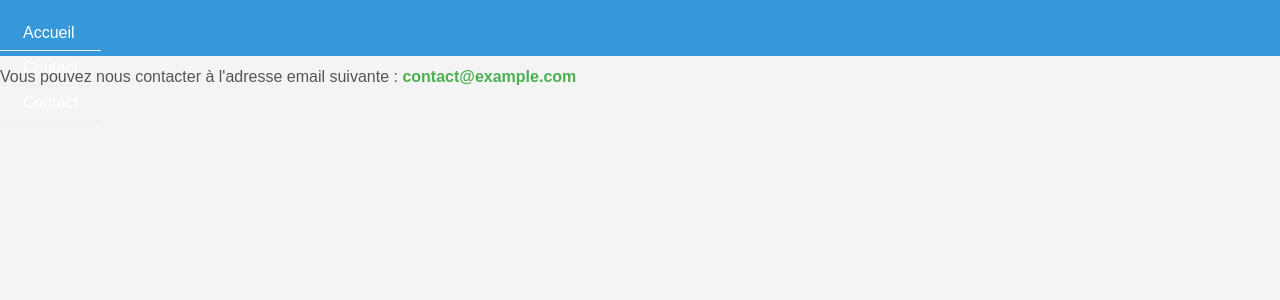
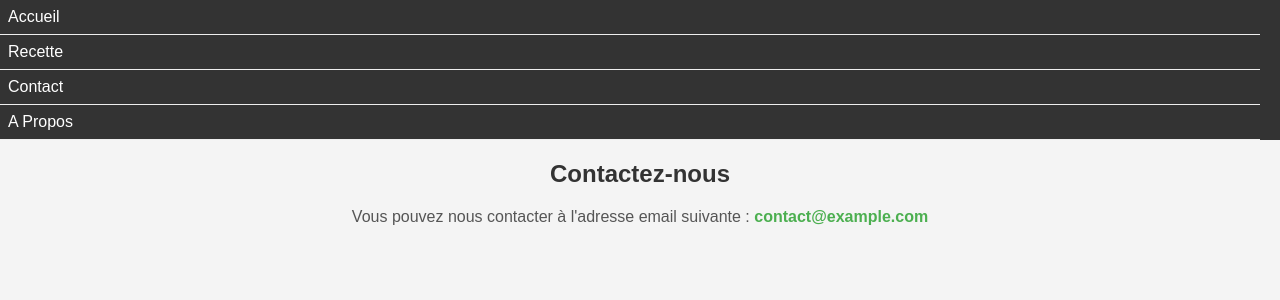
Before and after one commit to EstebanCardoso44/DEV-Recipe-FRONTEND, a React (Create React App) app in the folder front-end/: page /Contact in a window 1280 px wide. Shown: the top 300 px of the page. Built offline with nearby package versions, Linux system fonts and the light colour scheme.

Commit message:
navbar terminé

```diff
--- a/front-end/src/App.css
+++ b/front-end/src/App.css
@@ -18,30 +18,13 @@ body {
   position: flex;
   display: flex;
 }
+
 /* styles.css */
 
 .app {
   text-align: center;
 }
 
-.navbar {
-  background-color: #3498db;
-  display: flex;
-  justify-content: space-between;
-  position: absolute;
-  width: 100%; /* Largeur à 100% */
-  height: 7vh;
-}
-
-.navbar a {
-  color: #fff;
-  text-decoration: none;
-  margin: 0 15px;
-}
-
-.navbar a:hover {
-  text-decoration: underline;
-}
 
 h1 {
   color: #333;
@@ -102,29 +85,35 @@ button {
   font-size: 14px;
   margin-left: auto;
 }
+
 /* contact*/
 
-.contact {
+.contact,
+.propos {
   text-align: center;
   margin-top: 20px;
 }
 
-.contact h2 {
+.contact h2,
+.propos h2 {
   color: #333;
 }
 
-.contact p {
+.contact p,
+.propos p {
   color: #555;
   font-size: 16px;
 }
 
-.contact a {
+.contact a,
+.propos a {
   color: #4caf50;
   text-decoration: none;
   font-weight: bold;
 }
 
-.contact a:hover {
+.contact a:hover,
+.propos a:hover {
   text-decoration: underline;
 }
 
@@ -138,3 +127,7 @@ button {
   left: 0;
   right: 0;
 }
+
+#root {
+  width: 100%;
+}
--- a/front-end/src/App.js
+++ b/front-end/src/App.js
@@ -4,6 +4,7 @@ import Navbar from "./Navbar";
 import Home from "./pages/Home";
 import Contact from "./pages/Contact";
 import Recette from "./pages/recette";
+import Propos from "./pages/Propos";
 import './App.css'
 
 function App() {
@@ -16,6 +17,7 @@ function App() {
                 <Route exact path="/" element={<Home></Home>} />
                 <Route path="Contact" element={<Contact></Contact>} />
                 <Route path="Recette" element={<Recette></Recette>} />
+                <Route path="Propos" element={<Propos></Propos>} />
             </Routes>
         </BrowserRouter>
     );
--- /dev/null
+++ b/front-end/src/Navbar.css
@@ -0,0 +1,27 @@
+/* src/components/Navbar.css */
+.navbar {
+  background-color: #333;
+  /* Couleur de fond de la navbar */
+  /* Espace intérieur de la navbar */
+}
+
+ul {
+  list-style: none;
+  /* Supprimer les puces de la liste */
+  margin: 0;
+  padding: 0;
+}
+
+li {
+  display: inline-block;
+  /* Afficher les éléments de la liste en ligne */
+  margin-right: 20px;
+  /* Espacement entre les éléments de la liste */
+}
+
+a {
+  text-decoration: none;
+  /* Supprimer le soulignement des liens */
+  color: white;
+  /* Couleur du texte des liens */
+}
--- a/front-end/src/Navbar.js
+++ b/front-end/src/Navbar.js
@@ -1,21 +1,25 @@
 // src/components/Navbar.js
 import React from 'react';
-import './App.css'
-import { Link } from 'react-router-dom'; // Si tu utilises React Router
+import { Link } from 'react-router-dom';
+import './Navbar.css'; // Créez un fichier Navbar.css pour styliser la navbar
 
 const Navbar = () => {
   return (
-    <nav>
+    <nav className="navbar">
       <ul>
         <li>
           <Link to="/">Accueil</Link>
         </li>
         <li>
-          <Link to="./pages/Contact">Contact</Link>
+          <Link to="/Recette">Recette</Link>
         </li>
         <li>
-          <Link to="./pages/recette">Contact</Link>
+          <Link to="/Contact">Contact</Link>
         </li>
+        <li>
+          <Link to="/Propos">A Propos</Link>
+        </li>
+
       </ul>
     </nav>
   );
--- /dev/null
+++ b/front-end/src/pages/Propos.js
@@ -0,0 +1,14 @@
+import React from 'react';
+import '../App.css'
+const Propos = () => {
+  return (
+    <div className="propos">
+      <h2>A Propos</h2>
+      <p>
+        Notre entreprise blablabla{' '}
+      </p>
+    </div>
+  );
+};
+
+export default Propos;
```
